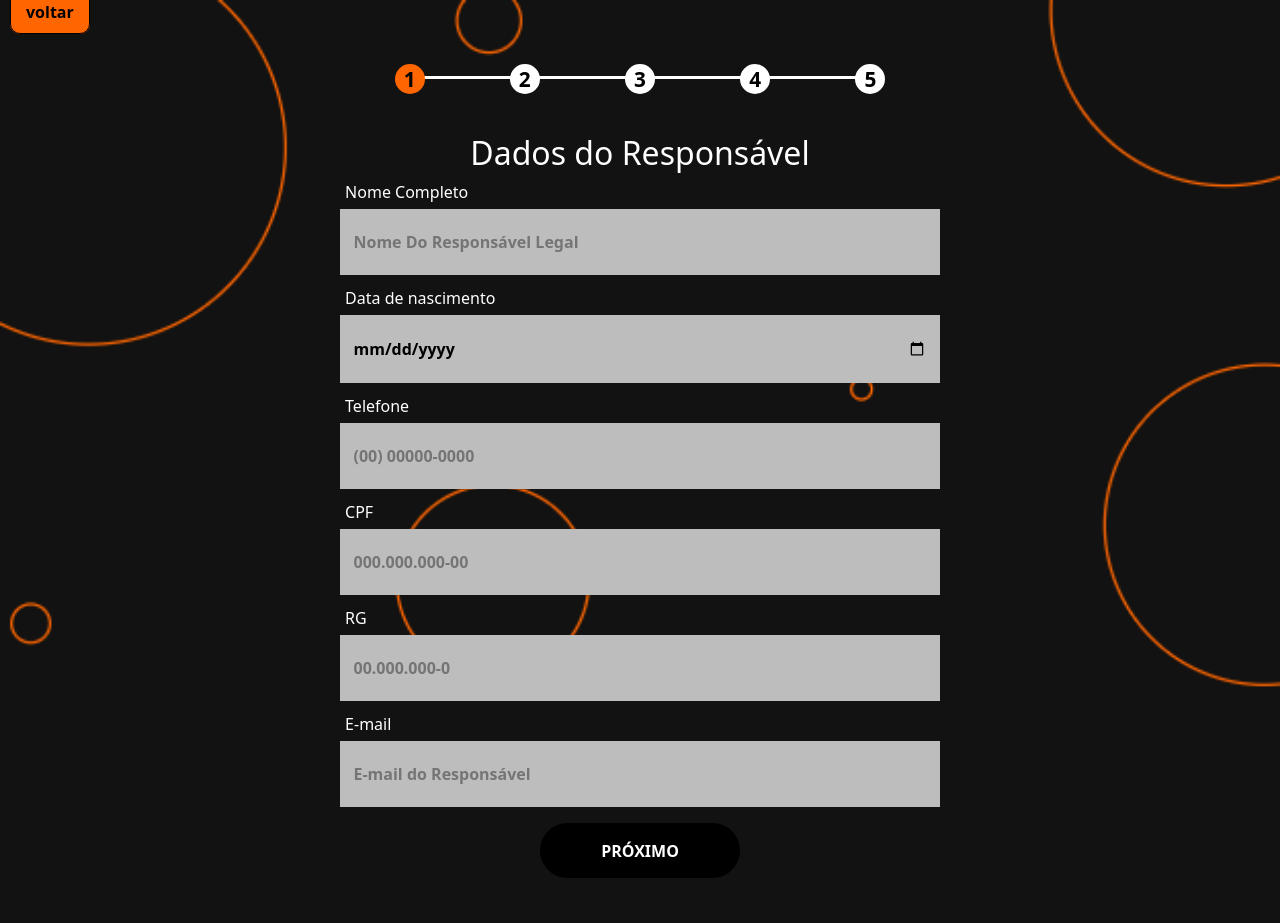
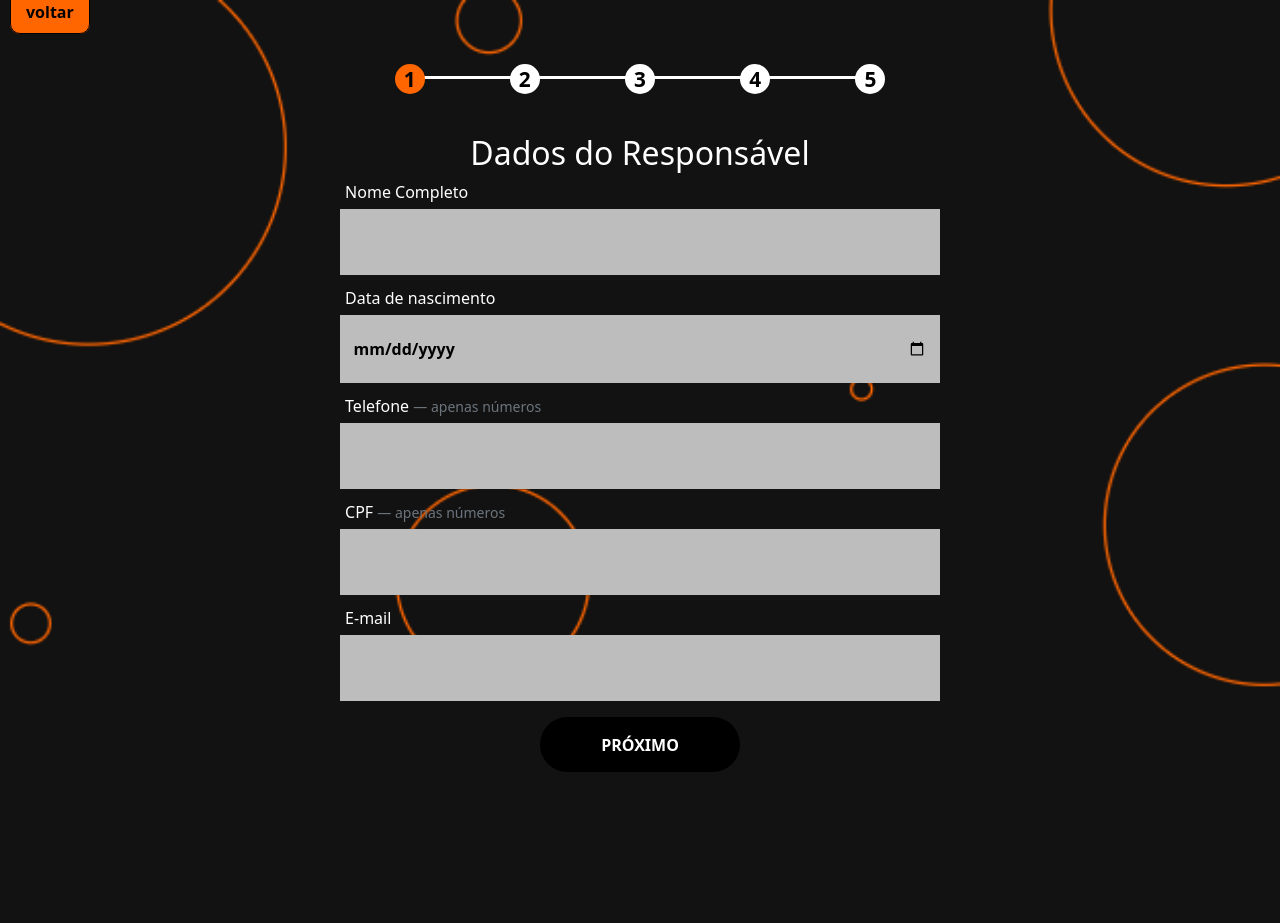
Before and after one commit to felipecruz159/NextCut-Etec, a PHP site: page /cadastro_barbeiro.php in a window 1280 px wide. After the commit the page ends 772 px from the top, so only its background shows below. Run offline with PHP 8.4, Linux system fonts and the light colour scheme.

Commit message:
form masked

```diff
--- a/cadastro_barbeiro.php
+++ b/cadastro_barbeiro.php
@@ -22,38 +22,38 @@ background-size: cover;
                 <div class="row">
                     <div class="col-12 mb-4 ">
                         <label for="nome">Nome Completo</label>
-                        <input type="text" class="letra-maiuscula" name="nome" placeholder="Nome do responsável legal">
+                        <input type="text" class="letra-maiuscula" name="nome">
                     </div>
                 </div>
                 <div class="row">
                     <div class="col-12 mb-4">
                         <label class="" for="nascimento">Data de nascimento</label>
-                        <input type="date" name="nascimento" placeholder="__/__/____">
+                        <input type="date" name="nascimento">
                     </div>
                 </div>
                 <div class="row">
                     <div class="col-12 mb-4">
-                        <label class="" for="telefone">Telefone</label>
-                        <input type="tel" autocomplete="off" id="telefone" name="telefone" maxlength="14" placeholder="(00) 00000-0000">
+                        <label class="" for="telefone">Telefone <small class="text-muted">— apenas números</small></label>
+                        <input type="tel" autocomplete="off" class="telefone" id="telefone" name="telefone" maxlength="11">
                     </div>
                 </div>
 
                 <div class="row">
                     <div class="col-12 mb-4">
-                        <label class="text-start" class="" for="cpf">CPF</label>
-                        <input type="text" name="cpf" placeholder="000.000.000-00">
+                        <label class="text-start" class="" for="cpf">CPF <small class="text-muted">— apenas números</small></label>
+                        <input type="text" name="cpf" autocomplete="off" id="cpf" maxlength="11">
                     </div>
                 </div>
-                <div class="row">
+                <!-- <div class="row">
                     <div class="col-12 mb-4">
                         <label class="" for="rg">RG</label>
-                        <input type="text" name="rg" placeholder="00.000.000-0">
+                        <input type="text" name="rg" autocomplete="off" placeholder="00.000.000-0">
                     </div>
-                </div>
+                </div> -->
                 <div class="row">
                     <div class="col-12 mb-4">
                         <label class="" for="email">E-mail</label>
-                        <input type="email" name="email" placeholder="E-mail do Responsável">
+                        <input type="email" name="email">
                     </div>
                 </div>
 
@@ -65,51 +65,51 @@ background-size: cover;
                 <h2>Sobre a Barbearia</h2>
                 <div class="row">
                     <div class="col-12 mb-4">
-                        <label class="" class="" for="cnpf">CNPJ</label>
-                        <input type="text" name="cnpf" placeholder="00.000.000/0000-00  ">
+                        <label class="" class="" for="cnpf">CNPJ <small class="text-muted">— apenas números</small></label>
+                        <input type="text" name="cnpf" id="cnpj" maxlength="14">
                     </div>
                 </div>
 
                 <div class="row">
                     <div class="col-12 mb-4">
                         <label for="razao">Razão Social</label>
-                        <input type="text" name="razao" placeholder="...">
+                        <input type="text" name="razao">
                     </div>
                 </div>
 
                 <div class="row">
                     <div class="col-12 mb-4">
                         <label for="nome_fantasia">Nome Fantasia</label>
-                        <input type="text" name="nome_fantasia" placeholder="Nome da Barbearia">
+                        <input type="text" name="nome_fantasia">
                     </div>
                 </div>
 
                 <div class="row">
                     <div class="col-12 mb-4">
                         <label class="" for="email2">E-mail</label>
-                        <input type="email" name="email2" placeholder="E-mail Comercial">
+                        <input type="email" name="email2">
                     </div>
                 </div>
 
                 <div class="row">
                     <div class="col-12 mb-4">
-                        <label class="" for="telefone">Telefone-celular</label>
-                        <input type="tel" autocomplete="off" id="telefone" name="telefone" maxlength="14" placeholder="(00) 00000-0000">
+                        <label class="" for="telefone">Telefone-celular <small class="text-muted">— apenas números</small></label>
+                        <input type="tel" autocomplete="off" class="telefone" id="telefone" name="telefone" maxlength="14">
                     </div>
                 </div>
 
-                <div class="row">
+                <!-- <div class="row">
                     <div class="col-12 mb-4">
                         <label class="" for="telefone2">Telefone</label>
                         <input type="tel" autocomplete="off" id="telefone" name="telefone2" maxlength="14" placeholder="(00) 0000-0000">
                     </div>
-                </div>
+                </div> -->
                 <h3 class="mt-3">Endereço</h3>
                 <hr style="width: 70%; margin:0 auto;">
                 <div class="row">
                     <div class="col-12 mb-4 mt-2">
-                        <label class="" for="cep">CEP</label>
-                        <input type="text" name="cep" placeholder="00000-000">
+                        <label class="" for="cep">CEP <small class="text-muted">— apenas números</small></label>
+                        <input type="text" name="cep" id="cep">
 
                     </div>
                 </div>
@@ -117,28 +117,28 @@ background-size: cover;
                 <div class="row">
                     <div class="col-12 mb-4">
                         <label class="" for="estado">Estado</label>
-                        <input type="text" name="estado">
+                        <input type="text" name="estado" readonly>
                     </div>
                 </div>
 
                 <div class="row">
                     <div class="col-12 mb-4">
                         <label class="" for="cidade">Cidade</label>
-                        <input type="text" name="cidade">
+                        <input type="text" name="cidade" readonly>
                     </div>
                 </div>
 
                 <div class="row">
                     <div class="col-12 mb-4">
                         <label class="" for="bairro">Bairro</label>
-                        <input type="text" name="bairro">
+                        <input type="text" name="bairro" readonly>
                     </div>
                 </div>
 
                 <div class="row">
                     <div class="col-12 mb-4">
                         <label class="" for="endereco">Endereço</label>
-                        <input type="text" name="endereco">
+                        <input type="text" name="endereco" readonly>
                     </div>
                 </div>
 
@@ -151,7 +151,7 @@ background-size: cover;
 
                 <div class="row">
                     <div class="col-12 mb-4">
-                        <label class="" for="complemento">Complemento (Opicional)</label>
+                        <label class="" for="complemento">Complemento  <small class="text-muted">— opcional</small></label>
                         <input type="text" name="complemento">
                     </div>
                 </div>
@@ -224,6 +224,7 @@ background-size: cover;
                         <input type="password" name="senha2" placeholder=" Confirme a Senha">
                     </div>
                 </div>
+                <input type="submit" name="prev" value="Anterior" class="prev btn-barbeiro">
                 <input type="submit" name="next" value="Concluir" class="next btn-barbeiro">
 
             </fieldset>
--- a/cadastro_cliente.php
+++ b/cadastro_cliente.php
@@ -61,7 +61,7 @@
                                 <div class="row">
                                     <div class="col-12 mb-2">
                                         <label class="" for="telefone">Telefone</label>
-                                        <input type="tel" autocomplete="off" id="telefone" name="telefone" maxlength="14"  required>
+                                        <input type="tel" autocomplete="off" id="telefone" class="telefone" name="telefone" maxlength="11"  required>
                                     </div>
                                 </div>
                                 <div class="row">
--- a/css/custom.css
+++ b/css/custom.css
@@ -915,7 +915,7 @@
     content: none;
   }
 
-  .bi-eye-slash-fill {
+  .bi-eye-slash-fill, .bi-eye-fill {
     font-size: 1.5em;
   }
 
```
Also changed, not shown: js/custom.js (+23 -6 lines).
